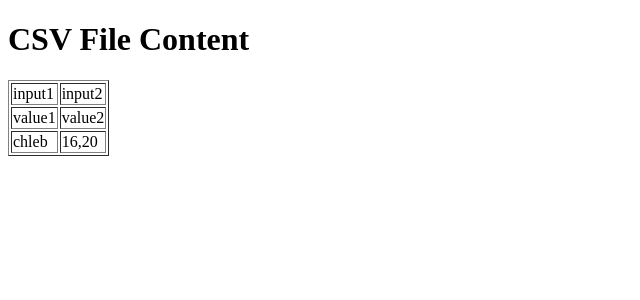
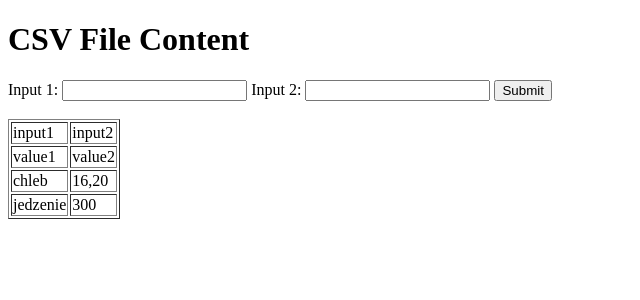
Before and after one commit to zciw/spendings, a FastAPI app: page / in a window 1280 px wide. Shown: the top 300 px of the page, without its empty margins (0-640 px from the left). Run offline with FastAPI, Linux system fonts and the light colour scheme.

Commit message:
adding inputs

```diff
--- a/data.csv
+++ b/data.csv
@@ -1,3 +1,4 @@
 input1,input2
 value1,value2
 chleb,"16,20"
+jedzenie,300
--- a/templates/index.html
+++ b/templates/index.html
@@ -9,6 +9,21 @@
 </head>
 <body>
     <h1>CSV File Content</h1>
+
+    <!-- Form to submit inputs -->
+    <form method="post" action="/submit">
+        <label for="input1">Input 1:</label>
+        <input type="text" name="input1" id="input1" required>
+
+        <label for="input2">Input 2:</label>
+        <input type="text" name="input2" id="input2" required>
+
+        <button type="submit">Submit</button>
+    </form>
+
+    <br>
+
+    <!-- Display CSV content -->
     <table border="1">
         {% for row in csv_content %}
             <tr>
```
